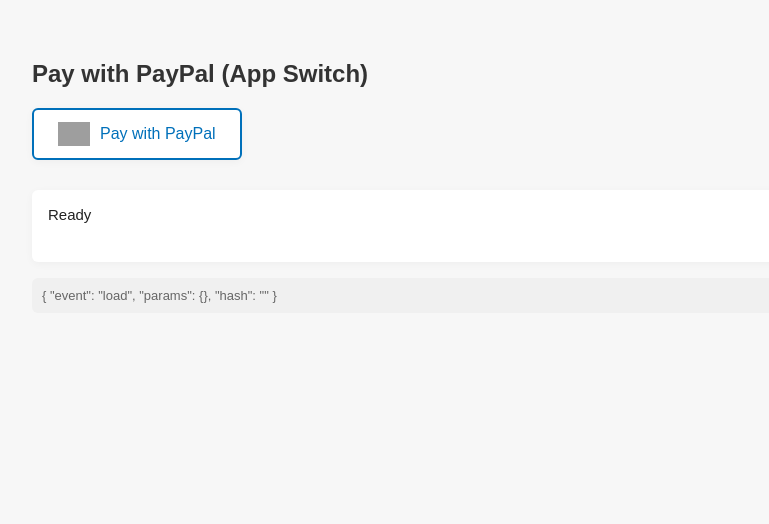
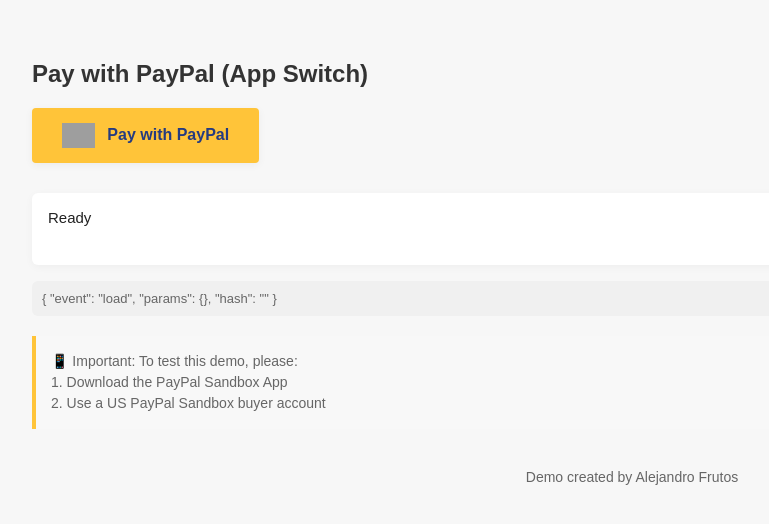
Before and after one commit to Frut0ss/app-switch, a website: page public/index.html in a window 1280 px wide. Shown: the whole page, without its empty margins (8-777 px from the left). Drawn offline with Linux system fonts and the light colour scheme; grey boxes are pictures that could not be loaded.

Commit message:
styling changes

```diff
--- a/api/create-order.js
+++ b/api/create-order.js
@@ -67,7 +67,7 @@
           {
             amount: {
               currency_code: "USD",
-              value: "64.00",
+              value: "10.00",
             },
           },
         ],
--- a/public/index.html
+++ b/public/index.html
@@ -10,26 +10,41 @@
     body { font-family: Arial, sans-serif; background: #f7f7f7; margin: 0; padding: 40px; }
     h2 { color: #333; }
     #paypal-btn {
-      background: #fff;
-      border: 2px solid #0070ba;
-      color: #0070ba;
-      padding: 12px 24px;
+      background: #ffc439;
+      border: none;
+      color: #253b80;
+      padding: 15px 30px;
       font-size: 16px;
-      border-radius: 6px;
+      font-weight: bold;
+      border-radius: 4px;
       cursor: pointer;
       display: flex;
       align-items: center;
-      gap: 10px;
-      box-shadow: 0 2px 8px rgba(0,0,0,0.04);
-      transition: background 0.2s, color 0.2s;
+      gap: 12px;
+      box-shadow: 0 2px 8px rgba(0,0,0,0.05);
+      transition: background 0.2s;
     }
     #paypal-btn:hover {
-      background: #0070ba;
-      color: #fff;
+      background: #f4b92e;
     }
     #paypal-logo {
-      height: 24px;
+      height: 25px;
       vertical-align: middle;
+    }
+    .creator {
+      margin-top: 40px;
+      font-size: 14px;
+      color: #666;
+      text-align: center;
+    }
+    .note {
+      margin-top: 20px;
+      padding: 15px;
+      background: #f8f8f8;
+      border-left: 4px solid #ffc439;
+      font-size: 14px;
+      color: #666;
+      line-height: 1.5;
     }
     #status {
       margin-top: 30px;
@@ -60,6 +75,16 @@
   </button>
   <div id="status">Ready</div>
   <div id="debug"></div>
+
+  <div class="note">
+    📱 Important: To test this demo, please:
+    <br>1. Download the PayPal Sandbox App
+    <br>2. Use a US PayPal Sandbox buyer account
+  </div>
+
+  <div class="creator">
+    Demo created by Alejandro Frutos
+  </div>
 
   <script>
     const statusDiv = document.getElementById("status");
```
